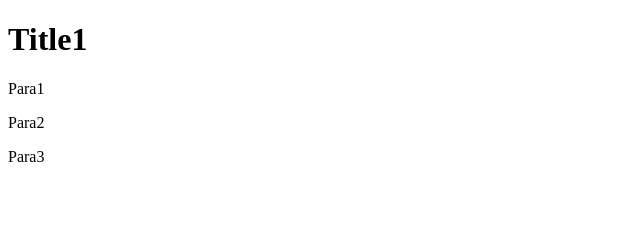
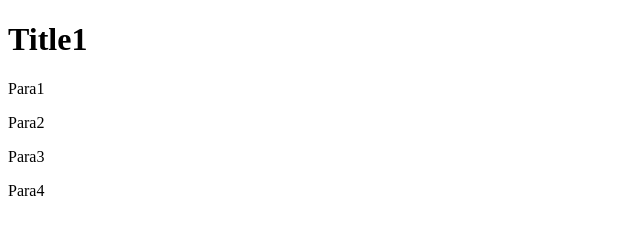
Before and after one commit to otmane1993/Git, a plain HTML site: page index.html in a window 1280 px wide. Shown: the full height of the page, 0-640 px from the left. Drawn offline with Linux system fonts and the light colour scheme.

Commit message:
Update4 index.html

```diff
--- a/index.html
+++ b/index.html
@@ -10,5 +10,6 @@
     <p>Para1</p>
     <p>Para2</p>
     <p>Para3</p>
+    <p>Para4</p>
 </body>
 </html>
```
